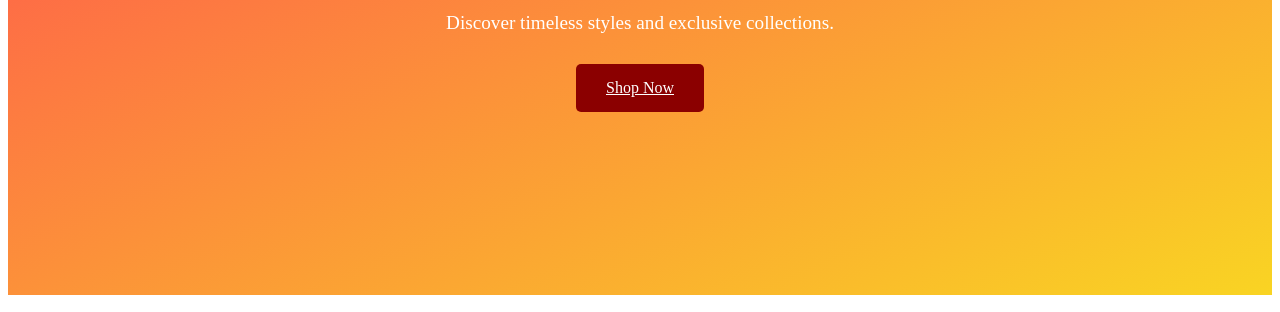
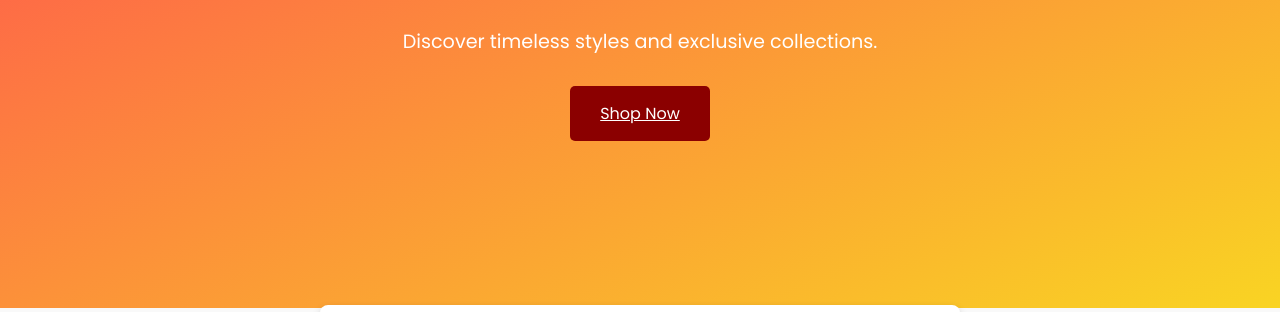
Before and after one commit to gxnzyt/Cantassa, a plain HTML site: page clothing-brand/index.html in a window 1280 px wide. Shown: the part 347-659 px from the top of the page. Drawn offline with Linux system fonts and the light colour scheme.

Commit message:
Update styles.css

```diff
--- a/clothing-brand/styles.css
+++ b/clothing-brand/styles.css
@@ -1,5 +1,5 @@
 /* General Styles */
-bod {
+body {
     margin: 0;
     font-family: 'Poppins', sans-serif;
     color: #333;
```
